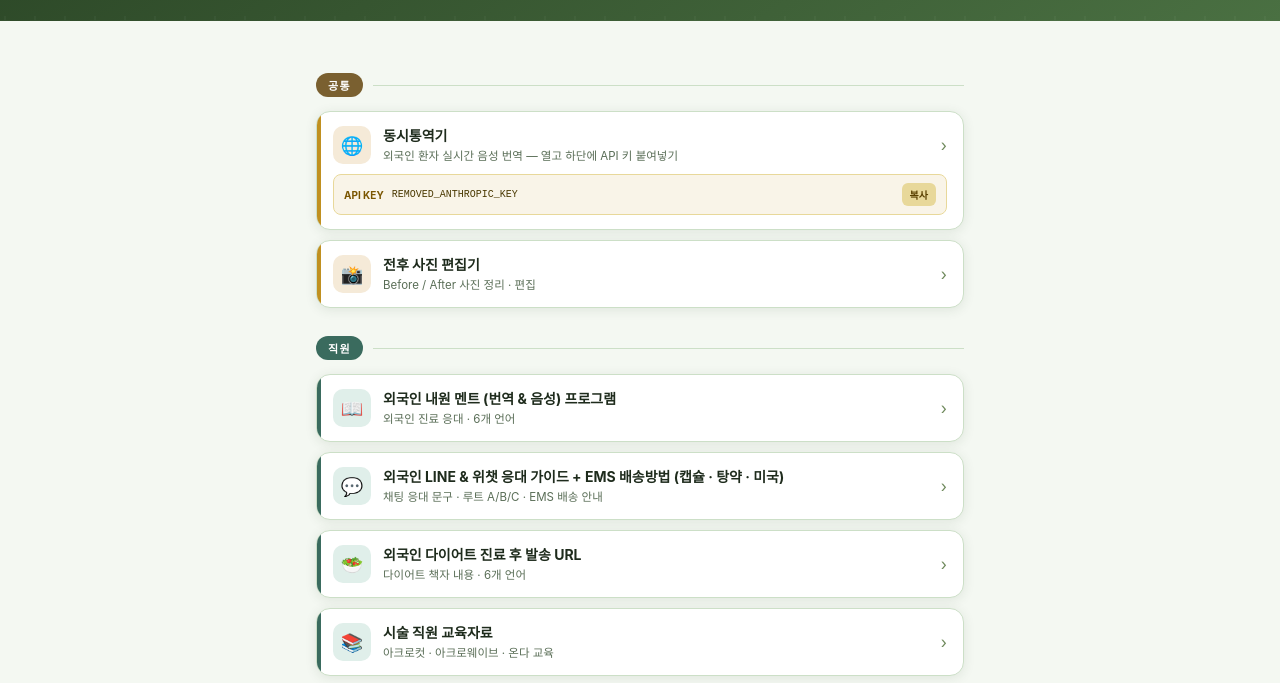
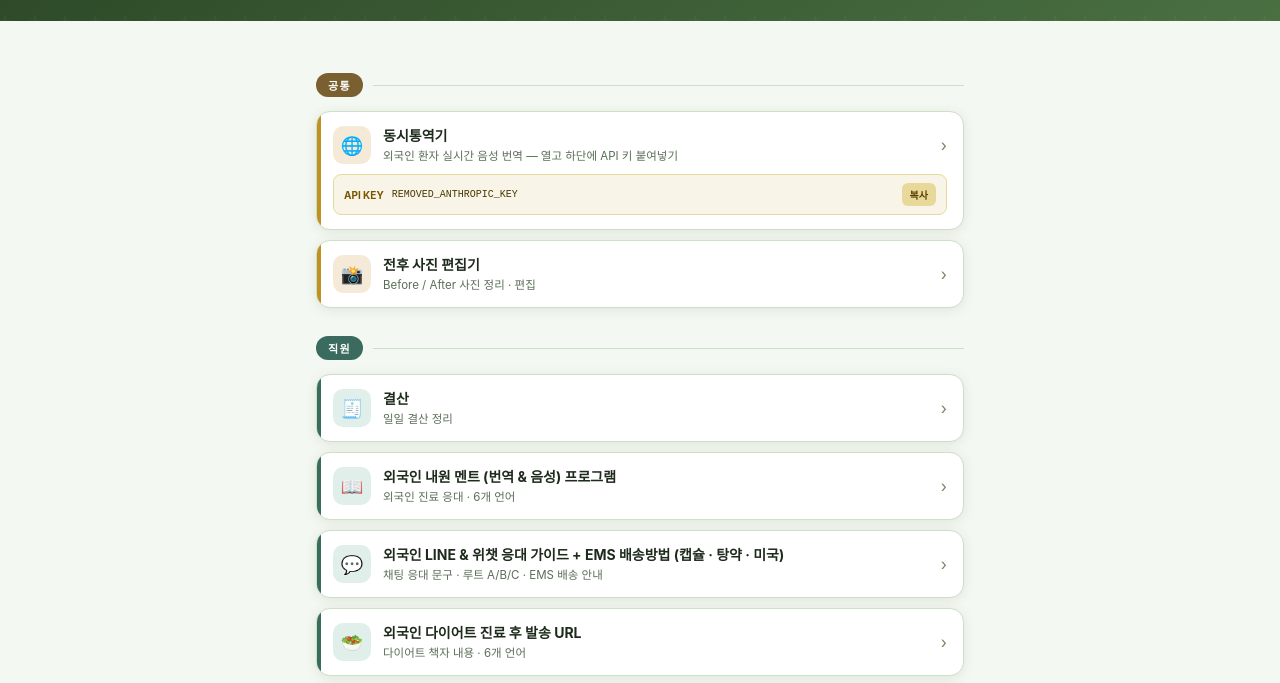
Before and after one commit to acrohani75-dot/acro, a plain HTML site: page acro_links.html in a window 1280 px wide. Shown: the part 104-787 px from the top of the page. Drawn offline with Linux system fonts and the light colour scheme.

Commit message:
Add files via upload

```diff
--- a/acro_links.html
+++ b/acro_links.html
@@ -218,6 +218,17 @@
     <div class="pill staff">직원</div><hr>
   </div>
 
+  <a class="card staff" href="https://acrohani75-dot.github.io/acro/acro-결산-html.html" target="_blank">
+    <div class="card-inner">
+      <div class="card-icon">🧾</div>
+      <div class="card-text">
+        <div class="card-name">결산</div>
+        <div class="card-desc">일일 결산 정리</div>
+      </div>
+      <div class="card-arrow">›</div>
+    </div>
+  </a>
+
   <a class="card staff" href="https://acrohani75-dot.github.io/acro/acro_guide.html" target="_blank">
     <div class="card-inner">
       <div class="card-icon">📖</div>
```
